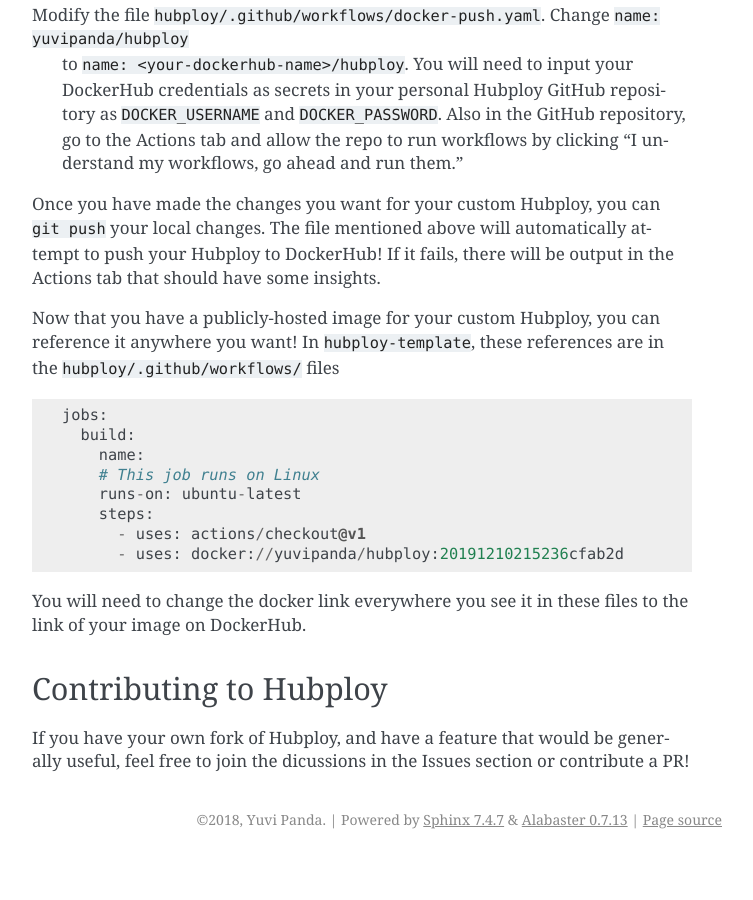
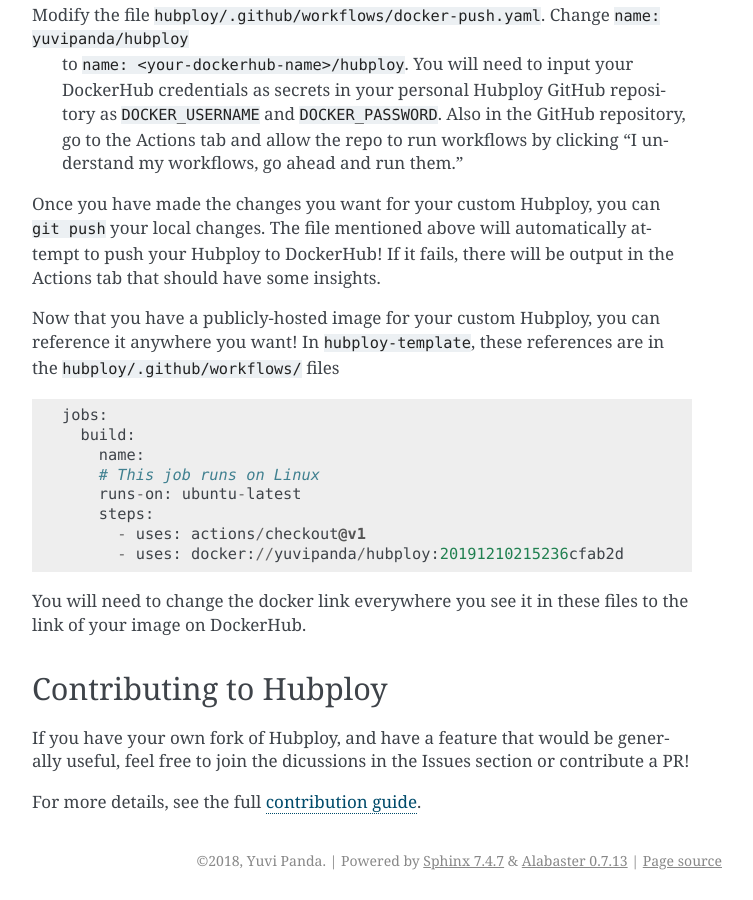
Before and after one commit to berkeley-dsep-infra/hubploy, a Sphinx documentation site: the page built from docs/howto/hubploy-setup-dev-environment.rst, in a window 1280 px wide and 900 px high, scrolled down 1487 px. Shown: the whole window, without its empty margins (388-1141 px from the left). Built offline with Sphinx 7.4.7, drawn with Linux system fonts in a browser that asks for light colours; before the commit the page ends 2346 px from its top, so only the background shows below that.

Commit message:
Modify contribution section to point to the full contribution guide

```diff
--- a/docs/howto/hubploy-setup-dev-environment.rst
+++ b/docs/howto/hubploy-setup-dev-environment.rst
@@ -94,3 +94,6 @@
 
 If you have your own fork of Hubploy, and have a feature that would be generally useful, feel free
 to join the dicussions in the Issues section or contribute a PR!
+
+For more details, see the full
+`contribution guide <https://hubploy.readthedocs.io/en/latest/reference/contribution-guide.html>`_.
```
